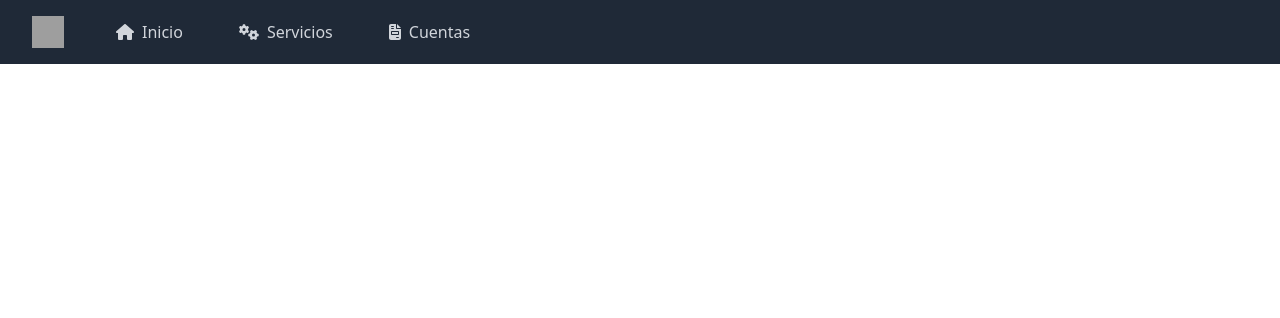
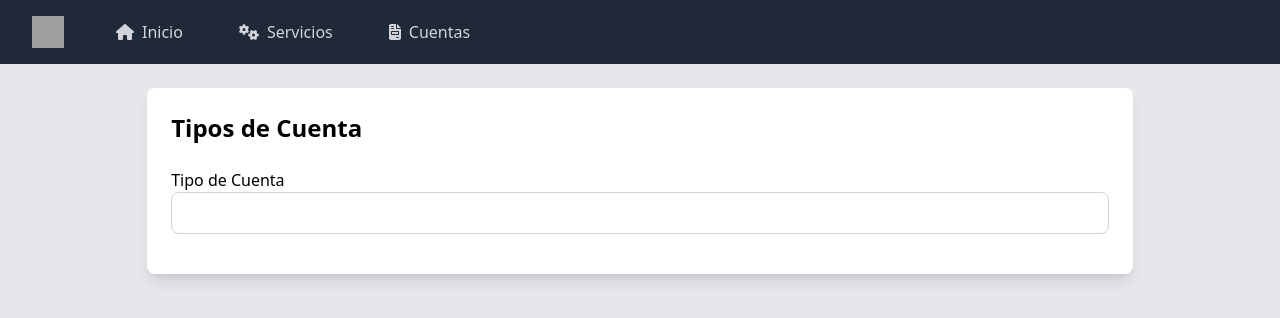
Before and after one commit to Caliz17/Servicios-RFID, a React (Create React App) app in the folder front-end/: page /typeAccount in a window 1280 px wide. Shown: the top 318 px of the page. Built offline with nearby package versions, Linux system fonts and the light colour scheme; grey boxes are pictures that could not be loaded.

Commit message:
create view typeaccount

```diff
--- a/front-end/src/App.js
+++ b/front-end/src/App.js
@@ -3,6 +3,7 @@ import { BrowserRouter as Router, Route, Routes, Navigate } from 'react-router-d
 import Navbar from './layouts/Navbar.js';
 import Home from './Components/Home.js';
 import Services from './Components/Services.js';
+import TypeAccount from './Components/TypeAccount.js';
 
 function App() {
   return (
@@ -13,6 +14,7 @@ function App() {
           <Route path="/" element={<Navigate to="/home" />} />
           <Route path="/home" element={<Home />} />
           <Route path="/services" element={<Services />} />
+          <Route path='/typeAccount' element={<TypeAccount/>} />
         </Routes>
       </div>
     </Router>
--- /dev/null
+++ b/front-end/src/Components/TypeAccount.js
@@ -0,0 +1,22 @@
+import React from "react";
+
+const TypeAccount = () => {
+
+    return (
+        <div className="flex flex-col items-center min-h-screen bg-gray-200 p-6">
+            <form className="bg-white p-6 rounded-lg shadow-lg w-4/5 mb-6">
+                <h2 className="text-2xl font-bold mb-6 ">Tipos de Cuenta</h2>
+                <div className="mb-4">
+                    <label>
+                        Tipo de Cuenta
+                    </label>
+                    <input type="text" id="nombre_tipo_cuenta" value={''} className="w-full px-3 py-2 border border-gray-300 rounded-lg focus:outline-none focus:border-blue-500"
+                        required >
+                    </input>
+                </div>
+            </form>
+        </div>
+    );
+}
+
+export default TypeAccount;
```
